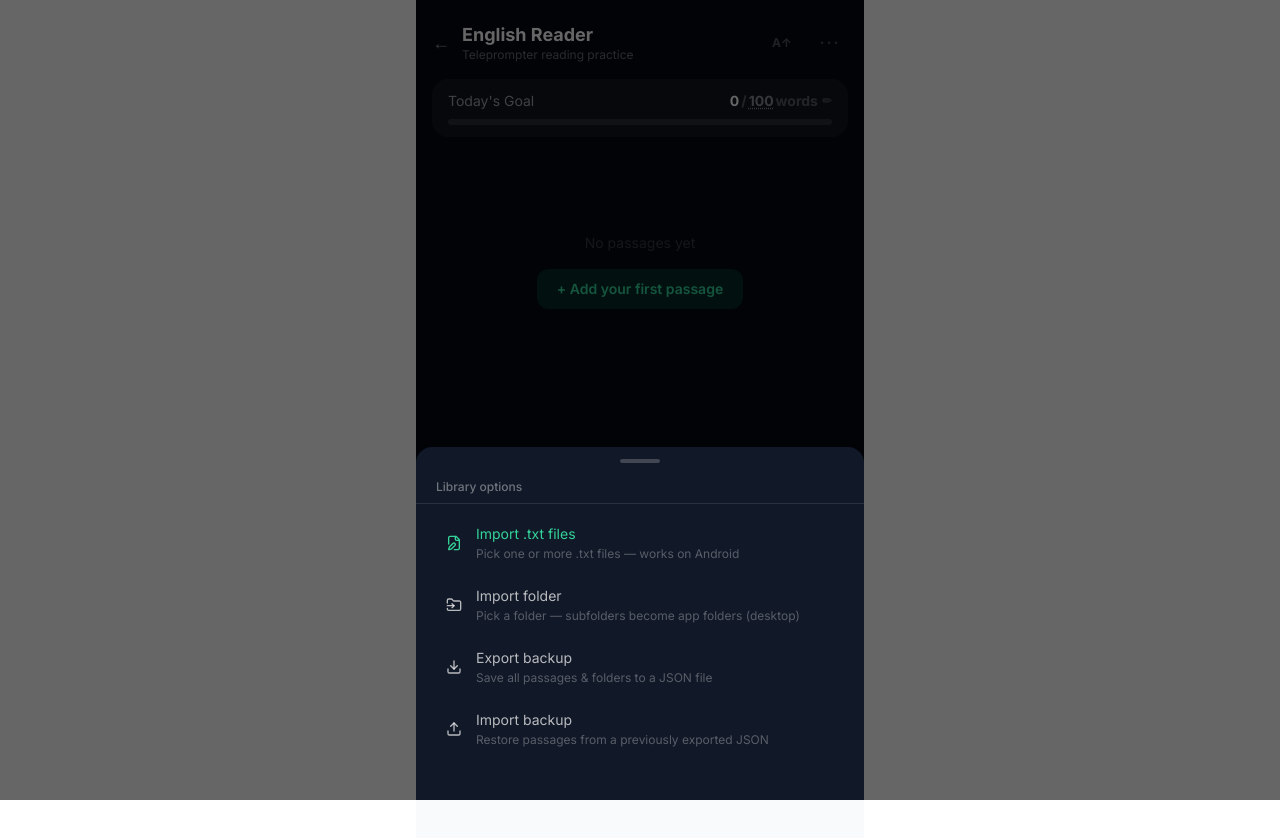
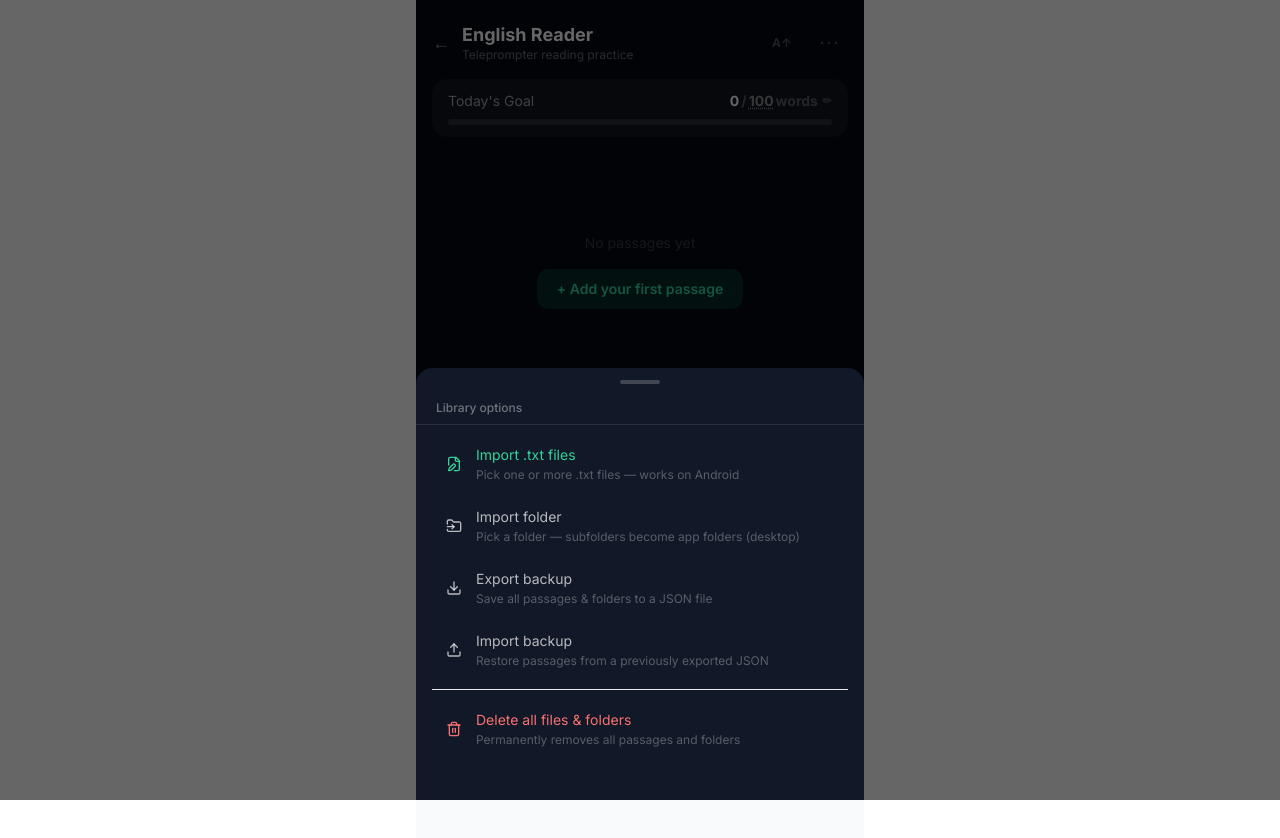
Before and after one commit to wsnh2022/dailyfocus, a React (Vite) app: page /apps/english in a window 1280 px wide. Both pictures are taken after a click on the button "···". Shown: the top 838 px of the page. Built offline with nearby package versions, Linux system fonts and the light colour scheme.

Commit message:
feat: add delete all files & folders option to library menu
Adds a destructive action at the bottom of the library sheet with an
inline two-step confirmation before wiping all passages and folders.

Co-Authored-By: Claude Sonnet 4.6 <noreply@anthropic.com>

```diff
--- a/src/components/apps/EnglishApp.jsx
+++ b/src/components/apps/EnglishApp.jsx
@@ -92,6 +92,7 @@ export default function EnglishApp() {
 
   const [libraryMenuOpen,  setLibraryMenuOpen]  = useState(false);
   const [librarySheetOpen, setLibrarySheetOpen] = useState(false);
+  const [confirmClearAll,  setConfirmClearAll]  = useState(false);
 
   const [menuPassageId,       setMenuPassageId]       = useState(null);
   const [sheetOpen,           setSheetOpen]           = useState(false);
@@ -220,7 +221,14 @@ export default function EnglishApp() {
   };
   const closeLibraryMenu = () => {
     setLibrarySheetOpen(false);
-    setTimeout(() => setLibraryMenuOpen(false), 280);
+    setTimeout(() => { setLibraryMenuOpen(false); setConfirmClearAll(false); }, 280);
+  };
+
+  const clearAllData = () => {
+    persistPassages([]);
+    persistFolders([]);
+    closeLibraryMenu();
+    showToast('All files and folders deleted', 'success');
   };
 
   // Hydrate
@@ -975,6 +983,29 @@ export default function EnglishApp() {
                   </span>
                 </button>
               ))}
+              <div className="border-t border-white/8 mt-2 pt-2">
+                {confirmClearAll ? (
+                  <div className="px-3 py-3 space-y-2">
+                    <p className="text-red-400 text-sm font-semibold">Delete all {passages.length} passage{passages.length !== 1 ? 's' : ''} and {folders.length} folder{folders.length !== 1 ? 's' : ''}?</p>
+                    <p className="text-white/30 text-xs">This cannot be undone. Export a backup first if needed.</p>
+                    <div className="flex gap-2 pt-1">
+                      <button onClick={() => setConfirmClearAll(false)}
+                        className="flex-1 py-2 rounded-xl text-sm text-white/50 bg-white/5 hover:bg-white/10 transition-colors">Cancel</button>
+                      <button onClick={clearAllData}
+                        className="flex-1 py-2 rounded-xl text-sm font-semibold text-red-400 bg-red-400/15 hover:bg-red-400/25 active:bg-red-400/35 transition-colors">Delete all</button>
+                    </div>
+                  </div>
+                ) : (
+                  <button onClick={() => setConfirmClearAll(true)}
+                    className="w-full flex items-center gap-3 px-3 py-3 rounded-xl hover:bg-red-400/5 active:bg-red-400/10 transition-colors">
+                    <span className="w-5 flex items-center justify-center shrink-0 text-red-400"><Trash2 size={16} /></span>
+                    <span className="flex flex-col items-start gap-0.5">
+                      <span className="text-sm text-red-400">Delete all files &amp; folders</span>
+                      <span className="text-xs text-white/30">Permanently removes all passages and folders</span>
+                    </span>
+                  </button>
+                )}
+              </div>
             </div>
           </div>
         </>
```
